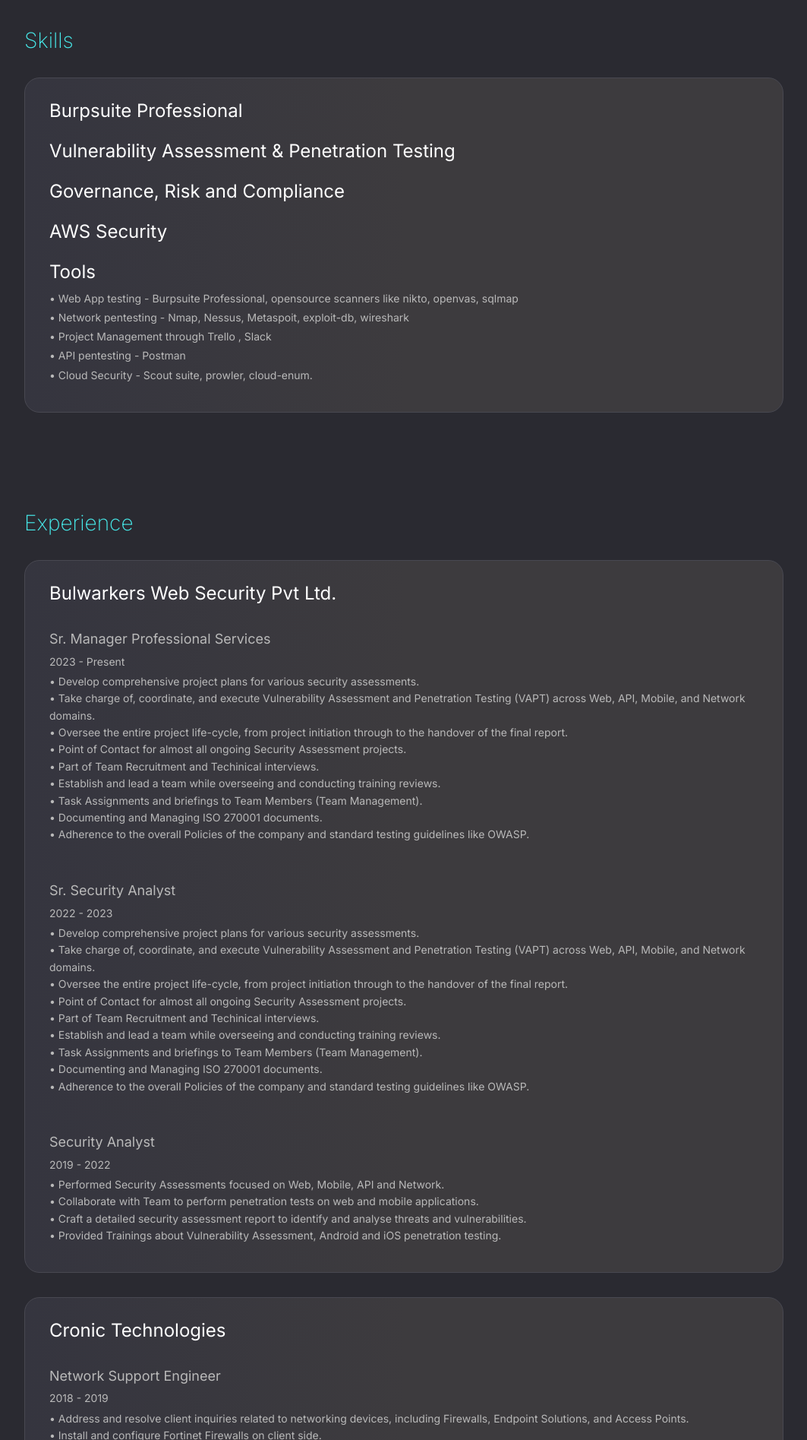
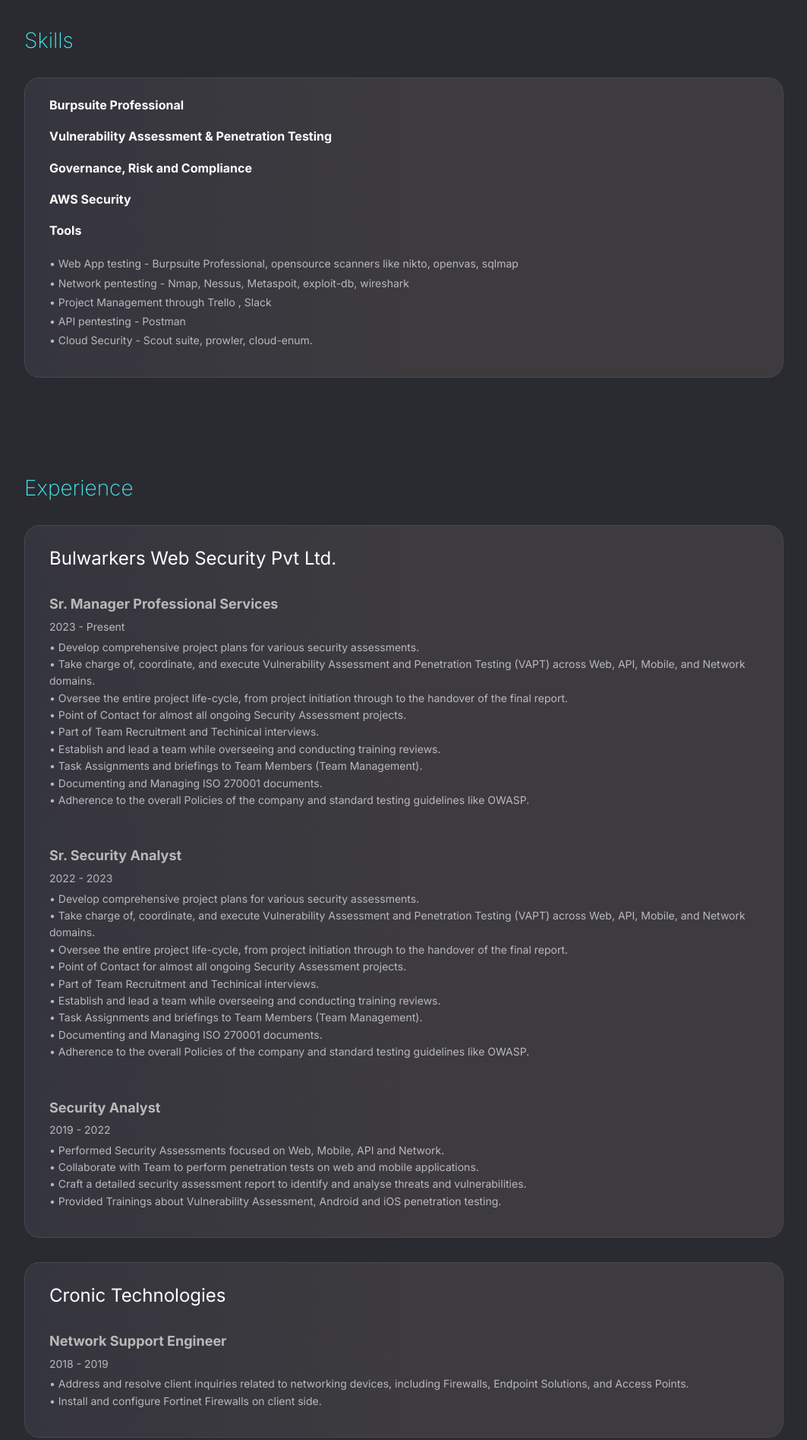
Before and after one commit to archanamudaliar/profile, a plain HTML site: page index.html in a window 1280 px wide. Shown: the part 400-2295 px from the top of the page at 76% size, without its empty margins (108-1171 px from the left). Drawn offline with Linux system fonts and the light colour scheme.

Commit message:
Update index.html

```diff
--- a/index.html
+++ b/index.html
@@ -316,38 +316,38 @@
             <section id="skills">
                 <h2>Skills</h2>
                 <div class="skill card">
-                    <h3>
+                    <h4>
                         Burpsuite Professional
-                    </h3>
+                    </h4>
                     <p>
 
                     </p>
 
-                    <h3>
+                    <h4>
                         Vulnerability Assessment &amp; Penetration Testing
-                    </h3>
+                    </h4>
                     <p>
 
                     </p>
 
-                    <h3>
+                    <h4>
                         Governance, Risk and Compliance
-                    </h3>
+                    </h4>
                     <p>
 
 
                     </p>
 
-                    <h3>
+                    <h4>
                         AWS Security
-                    </h3>
+                    </h4>
                     <p>
 
                     </p>
 
-                    <h3>
+                    <h4>
                         Tools
-                    </h3>
+                    </h4>
                     <p>
                         &bull; Web App testing - Burpsuite Professional, opensource scanners like nikto, openvas, sqlmap
                         <br>
@@ -368,7 +368,7 @@
                 <h2>Experience</h2>
                 <div class="job card">
                     <h3 id="job">Bulwarkers Web Security Pvt Ltd.</h3><br>
-                    <p class="role"><b></b>Sr. Manager Professional Services</b></p>
+                    <p class="role"><b>Sr. Manager Professional Services</b></p>
                     <p class="timeline">2023 - Present</p>
                     <p class="responsibilities">
                        &bull; Develop comprehensive project plans for various security assessments. <br>
@@ -383,7 +383,7 @@
                     </p>
                     <br>
                     <br>
-                    <p class="role"><b></b>Sr. Security Analyst</b></p>
+                    <p class="role"><b>Sr. Security Analyst</b></p>
                     <p class="timeline">2022 - 2023</p>
                     <p class="responsibilities">
                        &bull; Develop comprehensive project plans for various security assessments. <br>
@@ -398,7 +398,7 @@
                     </p>
                     <br>
                     <br>
-                    <p class="role"><b></b>Security Analyst</b></p>
+                    <p class="role"><b>Security Analyst</b></p>
                     <p class="timeline">2019 - 2022</p>
                     <p class="responsibilities">
                        &bull; Performed Security Assessments focused on Web, Mobile, API and Network. <br>
@@ -409,7 +409,7 @@
                 </div>
                 <div class="job card">
                     <h3>Cronic Technologies</h3><br>
-                    <p class="role"><b></b>Network Support Engineer</p></b>
+                    <p class="role"><b>Network Support Engineer</p></b>
                     <p class="timeline">
                         2018 - 2019
                     </p>
@@ -423,7 +423,7 @@
 
                     <div class="school card">
                         <h3>Rashtriya Raksha University</h3>
-                        <p class="degree">Masters of Technology in Cyber Security</p>
+                        <p class="degree"><b>Masters of Technology in Cyber Security</b></p>
                         <p class="timeline">2018 - 2020</p>
                     </div>
                 </div>
@@ -431,7 +431,7 @@
             <section id="certifications">
                  <div class="certificaitons">
                 <h2>Certifications & Conferences</h2>
-                <div class="Certifications">
+                <div class="certifications">
                  <!--   <div class="thumbnail"><a href="/link-to-project" target="_blank"><img
                                 src="https://plus.unsplash.com/premium_photo-1685086785054-d047cdc0e525?q=80&w=2664&auto=format&fit=crop&ixlib=rb-4.0.3&ixid=M3wxMjA3fDB8MHxwaG90by1wYWdlfHx8fGVufDB8fHx8fA%3D%3D"
                                 alt="Project 1"></a></div> -->
@@ -443,8 +443,7 @@
                       &bull; CompTIA A+ and N+ <br>
                         &bull; CCNA
                     </p>
-                </div>
-                <div class="conference">
+
                   <!--  <div class="thumbnail"><a href="/link-to-project" target="_blank"><img
                                 src="https://plus.unsplash.com/premium_photo-1685086785077-ff65bf749544?q=80&w=2664&auto=format&fit=crop&ixlib=rb-4.0.3&ixid=M3wxMjA3fDB8MHxwaG90by1wYWdlfHx8fGVufDB8fHx8fA%3D%3D"
                                 alt="Project 2"></a></div> -->
```
